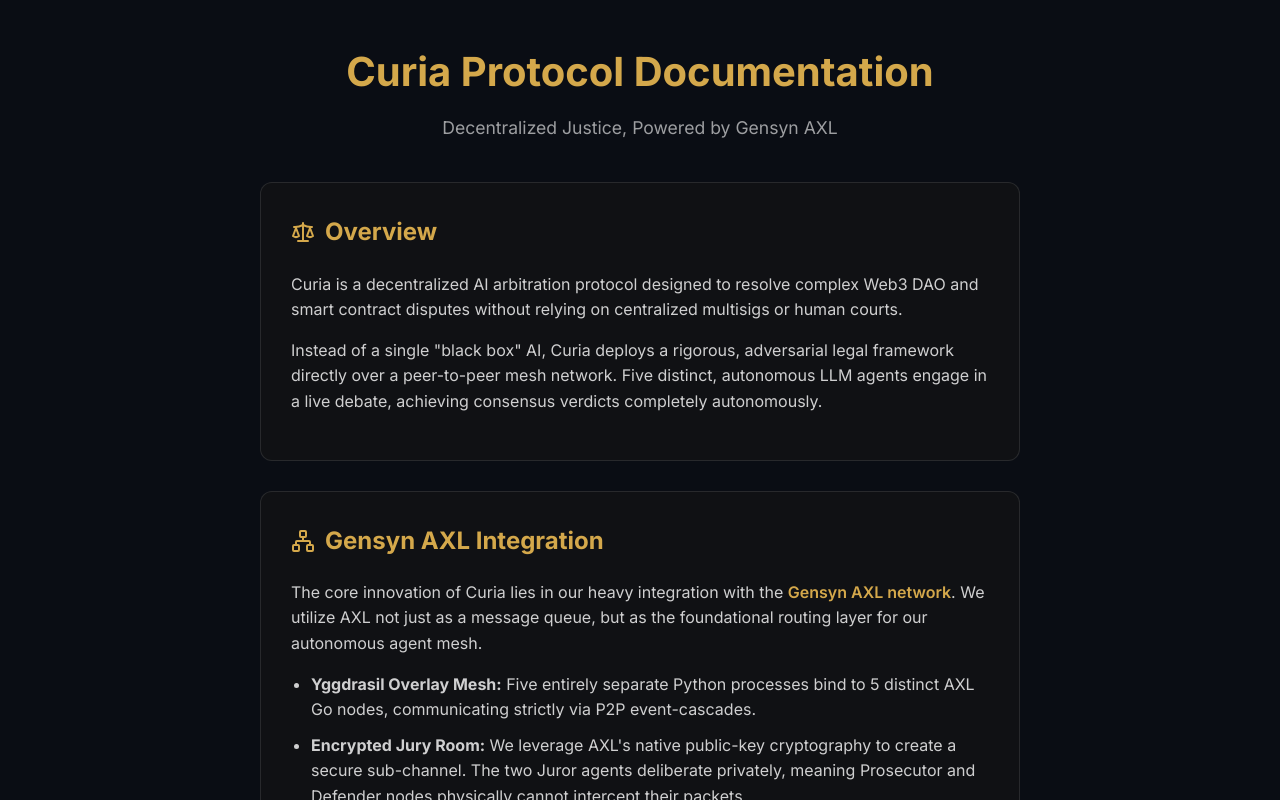
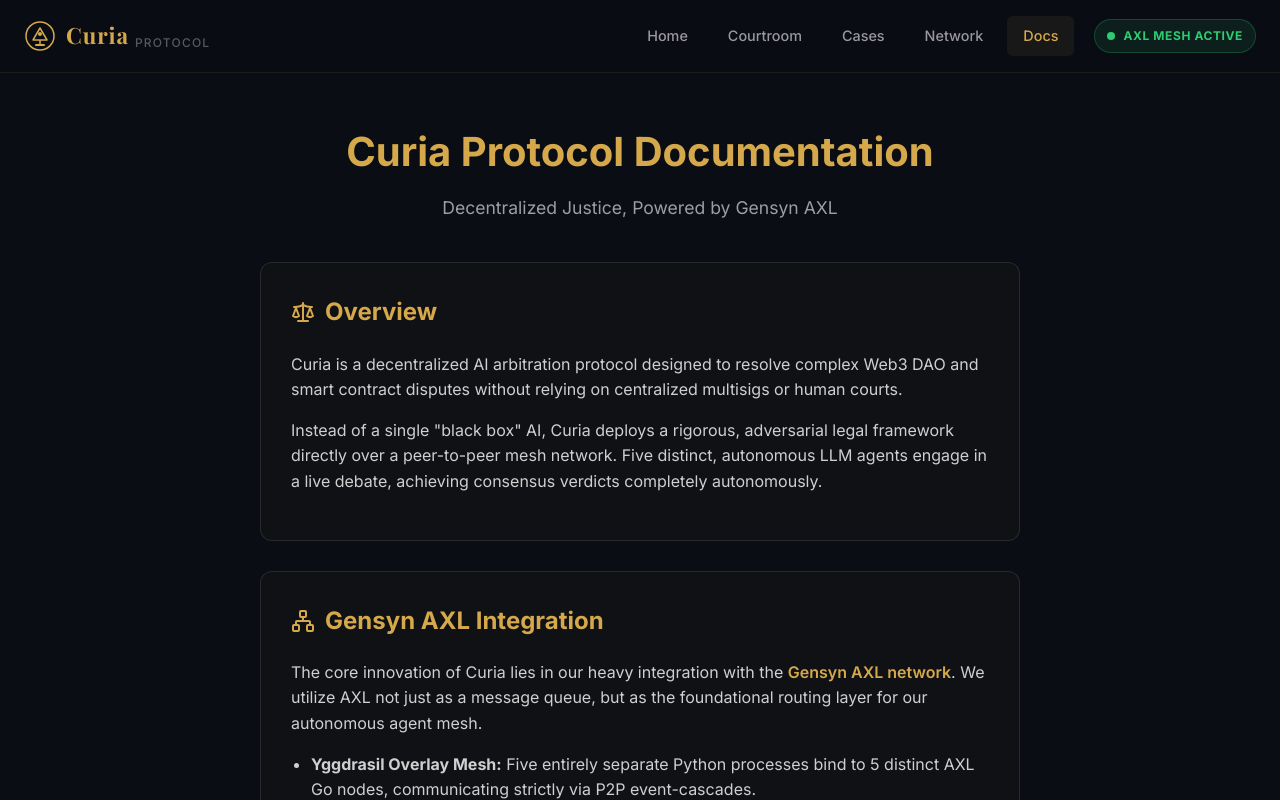
Before and after one commit to mrnetwork0001/Curia, a Next.js app in the folder frontend/: page /docs in a window 1280 px wide. Shown: the top 800 px of the page. Built offline with nearby package versions, Linux system fonts and the light colour scheme.

Commit message:
fix: render global Navbar inside the docs page for consistent navigation

```diff
--- a/frontend/app/docs/Docs.module.css
+++ b/frontend/app/docs/Docs.module.css
@@ -1,7 +1,7 @@
 .container {
   max-width: 800px;
   margin: 0 auto;
-  padding: 40px 20px;
+  padding: 120px 20px 40px;
   color: #f1f1f1;
 }
 
--- a/frontend/app/docs/page.tsx
+++ b/frontend/app/docs/page.tsx
@@ -1,9 +1,12 @@
 import styles from "./Docs.module.css";
 import { Scale, Network, Shield, Cpu } from "lucide-react";
+import Navbar from "@/components/Navbar";
 
 export default function DocsPage() {
   return (
-    <div className={styles.container}>
+    <>
+      <Navbar />
+      <div className={styles.container}>
       <header className={styles.header}>
         <h1 className={styles.title}>Curia Protocol Documentation</h1>
         <p className={styles.subtitle}>Decentralized Justice, Powered by Gensyn AXL</p>
@@ -51,5 +54,6 @@
         </p>
       </section>
     </div>
+    </>
   );
 }
```
